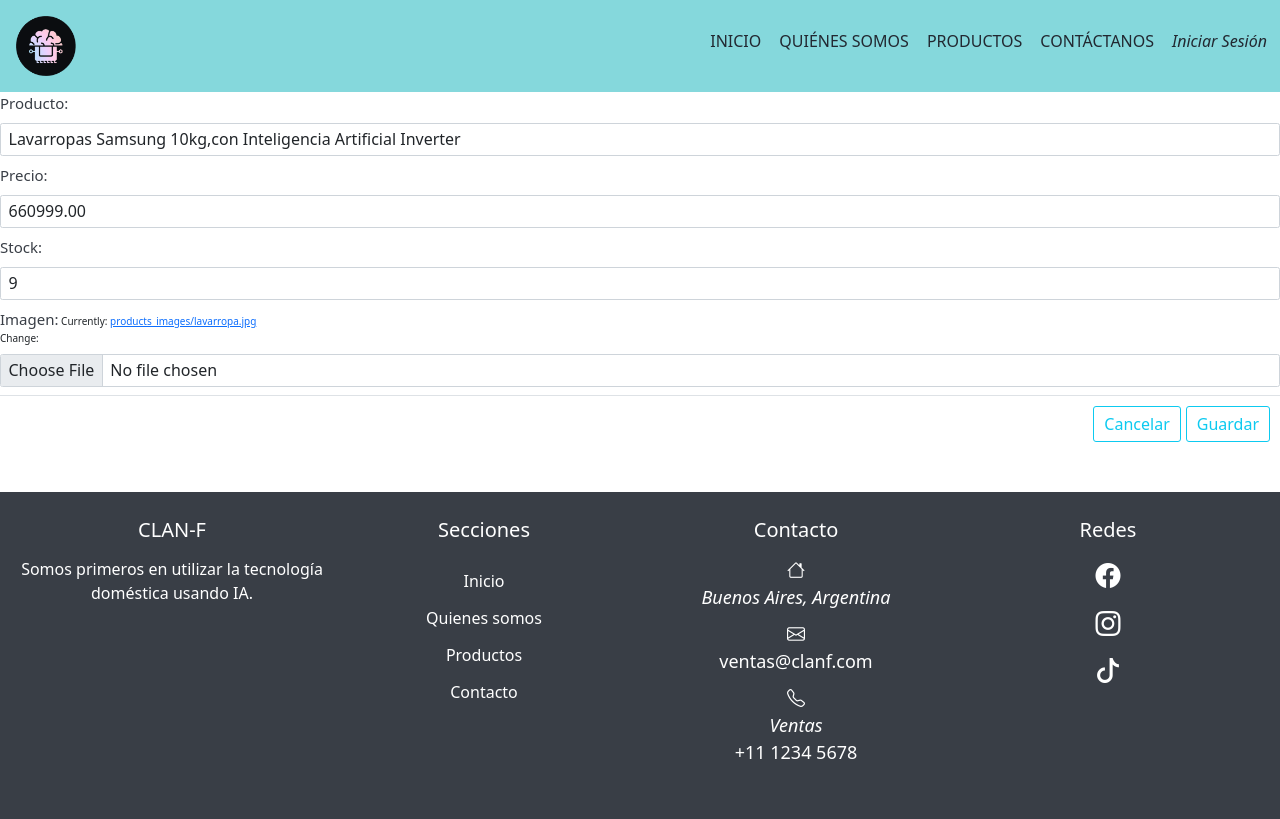
After one commit to PaylemanC/CLAN-F--e-commerce, a Django app: page /administrador/editar/1/ in a window 1280 px wide. The commit adds this page. Run offline with Django 4.2, Linux system fonts and the light colour scheme; data comes from the database, SQL or seed files in the repository; some libraries are stand-ins or nearby versions.

Commit message:
Funcionalidad UPDATE lista

```diff
--- a/productos/urls.py
+++ b/productos/urls.py
@@ -3,5 +3,6 @@ from . import views
 
 urlpatterns = [
     path('', views.crear_producto, name = 'productos-admin'),
-    path('eliminar/<int:id>', views.eliminar_producto, name = 'eliminar_producto')
+    path('eliminar/<int:id>', views.eliminar_producto, name = 'eliminar_producto'),
+    path('editar/<int:id>/', views.editar_producto, name='editar_producto')
 ]
--- a/productos/views.py
+++ b/productos/views.py
@@ -28,3 +28,18 @@ def eliminar_producto(request, id):
     product = get_object_or_404(Product, id = id)
     product.delete()
     return redirect("productos-admin")
+
+def editar_producto(request, id):
+    product = get_object_or_404(Product, id=id)
+    form = ProductForm(request.POST or None, instance=product)
+
+    if request.method == 'POST':
+        form = ProductForm(request.POST, request.FILES, instance=product)
+        if form.is_valid():
+            form.save()
+            return redirect('productos-admin')
+
+    return render(request, 'editar_producto.html', {
+        'form': form,
+        'product': product
+    })
--- a/static/styles/administrador.css
+++ b/static/styles/administrador.css
@@ -123,7 +123,7 @@ input.form-control {
     margin: 8px 0;
 }
 
-button.btn-lg {
+button.btn-lg, a.btn-lg {
     font-size: 1.6rem;
 }
 
--- a/templates/components/product-admin.html
+++ b/templates/components/product-admin.html
@@ -11,8 +11,8 @@
         </div>
     </div>
     <div class="product-buttons">
-        <button class="btnDefault editBtn" type="button">Editar</button>
-        <button type="button" class="btnDefault deleteBtn" data-bs-toggle="modal" data-bs-target="#deleteModal1">Eliminar</button>
+      <a href="{% url 'editar_producto' id=product.id %}" class="btnDefault editBtn" type="button">Editar</a>
+      <button type="button" class="btnDefault deleteBtn" data-bs-toggle="modal" data-bs-target="#deleteModal1">Eliminar</button>
     </div>
 </div>
 
--- /dev/null
+++ b/templates/editar_producto.html
@@ -0,0 +1,31 @@
+{% extends "base.html" %}
+<!-- Herencia -->
+{% load static %}
+<!-- Carga de archivos estáticos -->
+
+{% block styles %}
+<!-- Bootstrap CSS -->
+<link
+  href="https://cdn.jsdelivr.net/npm/bootstrap@5.1.3/dist/css/bootstrap.min.css"
+  rel="stylesheet"
+  integrity="sha384-1BmE4kWBq78iYhFldvKuhfTAU6auU8tT94WrHftjDbrCEXSU1oBoqyl2QvZ6jIW3"
+  crossorigin="anonymous"
+/>
+<link
+  rel="stylesheet"
+  href="https://cdn.jsdelivr.net/npm/bootstrap-icons@1.11.1/font/bootstrap-icons.css"
+/>
+<link rel="stylesheet" href="{% static 'styles/administrador.css' %}" />
+{% endblock styles %}
+
+
+{% block content %}
+<form method='POST' enctype="multipart/form-data" action="{% url 'editar_producto' id=product.id %}">
+    {% csrf_token %}
+    {{ form }}
+    <div class="modal-footer mx-auto">
+      <a href="{% url 'productos-admin' %}" class="btn btn-outline-info btn-lg">Cancelar</a>
+      <button type="submit" class="btn btn-outline-info btn-lg">Guardar</button>
+    </div>
+</form>
+{% endblock content %}
```
